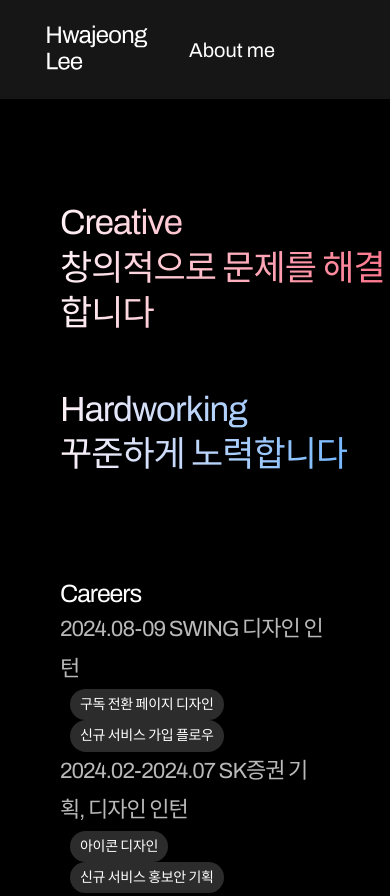
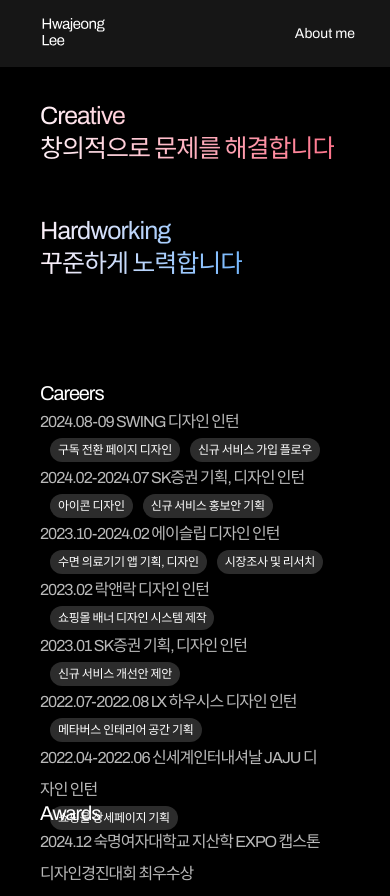
Before and after one commit to Hwajeong206/Hwajeonglee-Portfolio, a plain HTML site: page profile.html in a window 390 px wide. Shown: the top 896 px of the page. Drawn offline with Linux system fonts and the light colour scheme.

Commit message:
Update profile.html

```diff
--- a/profile.html
+++ b/profile.html
@@ -62,7 +62,7 @@
     position: fixed;
     width: 100%;
     top:0px;
-    padding: 8px 35px;
+    padding: 7px 35px;
     background-color: rgba(255, 255, 255, 0.088); /* 반투명 배경 */
     backdrop-filter: blur(30px); /* 블러 효과 */
     box-shadow: 0 2px 14px rgba(0, 0, 0, 0.1);
@@ -91,7 +91,7 @@
     display: flex;
     align-items: center;
     flex-shrink: 0; /* 축소 방지 */
-    margin-right: 80px;
+    margin-right: 0px;
 }
 
 .nav-button {
@@ -105,7 +105,6 @@
   transform: scale(1.1);
 }
 
-
 main {
     position: absolute; /* header를 고정 */
     top: 200px; /* 위쪽 여백 */
@@ -116,7 +115,7 @@ main {
     display: flex;
     justify-content: space-between; /* 양쪽 끝 정렬 */
     align-items: top;
-    font-size: 45px;
+    font-size: 40px;
     line-height: 1.3;
     flex-direction: column;
     letter-spacing: -1px;
@@ -143,7 +142,7 @@ background: linear-gradient(90deg, #fff1f7, #75b8ff);
     display: flex;
     justify-content: space-between; /* 양쪽 끝 정렬 */
     align-items: top;
-    font-size: 25px;
+    font-size: 22px;
     line-height: 1.3;
     flex-direction: column;
     letter-spacing: -1px;
@@ -156,7 +155,7 @@ background: linear-gradient(90deg, #fff1f7, #75b8ff);
     display: flex;
     justify-content: space-between; /* 양쪽 끝 정렬 */
     align-items: top;
-    font-size: 22px;
+    font-size: 20px;
     line-height: 2.4;
     flex-direction: column;
     letter-spacing: -1px;
@@ -165,7 +164,7 @@ background: linear-gradient(90deg, #fff1f7, #75b8ff);
 }
 
 .award-item {
-    font-size: 22px;
+    font-size: 20px;
     display: flex; /* Chip과 텍스트를 같은 라인에 배치 */
     align-items: center; /* 텍스트와 Chip 수직 정렬 */
     flex-wrap: wrap; /* 줄이 넘칠 경우 자동으로 줄 바꿈 */
@@ -182,7 +181,7 @@ background: linear-gradient(90deg, #fff1f7, #75b8ff);
 
 .chip {
     margin-left: 10px; /* 텍스트와 Chip 사이 간격 */
-    padding: 3px 10px; /* Chip 내부 여백 */
+    padding: 0px 10px; /* Chip 내부 여백 */
     font-size: 14px; /* Chip 텍스트 크기 */
     color: rgb(255, 255, 255); /* 텍스트 색상 */
     background-color: #2c2c2c; /* Chip 배경색 (초록색) */
@@ -198,27 +197,73 @@ background: linear-gradient(90deg, #fff1f7, #75b8ff);
         @media (max-width: 767px) {
             main {
                 position: absolute; /* header를 고정 */
-                 top: 200px; /* 위쪽 여백 */
-                 left: 60px; /* 왼쪽 여백 */
+                 top: 100px; /* 위쪽 여백 */
+                 left: 40px; /* 왼쪽 여백 */
                 flex-direction: column;
                 align-items: flex-start; /* 왼쪽 정렬 */
                 gap: 50px;
-                font-size:35px;
+                font-size:25px;
             }
 
-            .list {
-        font-size: 18px; /* 더 작은 화면에서 텍스트 크기를 더 줄임 */
-        line-height: 1.8; /* 줄 간격도 더 줄임 */
-    }
+            .list{
+    color: #b9b9b9;
+    letter-spacing: -0.5px;
+    display: flex;
+    justify-content: space-between; /* 양쪽 끝 정렬 */
+    align-items: top;
+    font-size: 16px;
+    line-height: 2;
+    flex-direction: column;
+    letter-spacing: -1px;
+    word-wrap: break-word; /* 텍스트가 화면을 넘지 않도록 설정 */
+    margin-right: 60px;
+}
+
+.award-item{
+    font-size: 16px;
+    display: flex; /* Chip과 텍스트를 같은 라인에 배치 */
+    align-items: center; /* 텍스트와 Chip 수직 정렬 */
+    flex-wrap: wrap; /* 줄이 넘칠 경우 자동으로 줄 바꿈 */
+}
+
+            .text{
+                font-size:20px;
+            }
+
 
     .award{
-    margin-top: 50px;
+    margin-top: -30px;
     margin-bottom:120px;
 }
 
 .award-item {
         flex-wrap: wrap; /* 칩과 텍스트가 넘칠 경우 줄바꿈 */
     }
+
+    .nav-button {
+    color: white;
+    text-decoration: none;
+    font-size: 14px;
+    transition: transform 0.3s ease;
+}
+
+.nav-image {
+    height: 50px;
+    transition: transform 0.3s ease;
+}
+
+.chip {
+    margin-left: 10px; /* 텍스트와 Chip 사이 간격 */
+    padding: 0px 8px; /* Chip 내부 여백 */
+    font-size: 12px; /* Chip 텍스트 크기 */
+    color: rgb(255, 255, 255); /* 텍스트 색상 */
+    background-color: #2c2c2c; /* Chip 배경색 (초록색) */
+    border-radius: 20px; /* 둥근 모서리 */
+    display: inline-block; /* Chip을 인라인 블록으로 설정 */
+    transition: background-color 0.3s ease; /* 색상 전환 효과 */
+    letter-spacing: -0.3px;
+    white-space: nowrap; /* 칩 내부 텍스트 줄바꿈 방지 */
+}
 
         }
 
```
